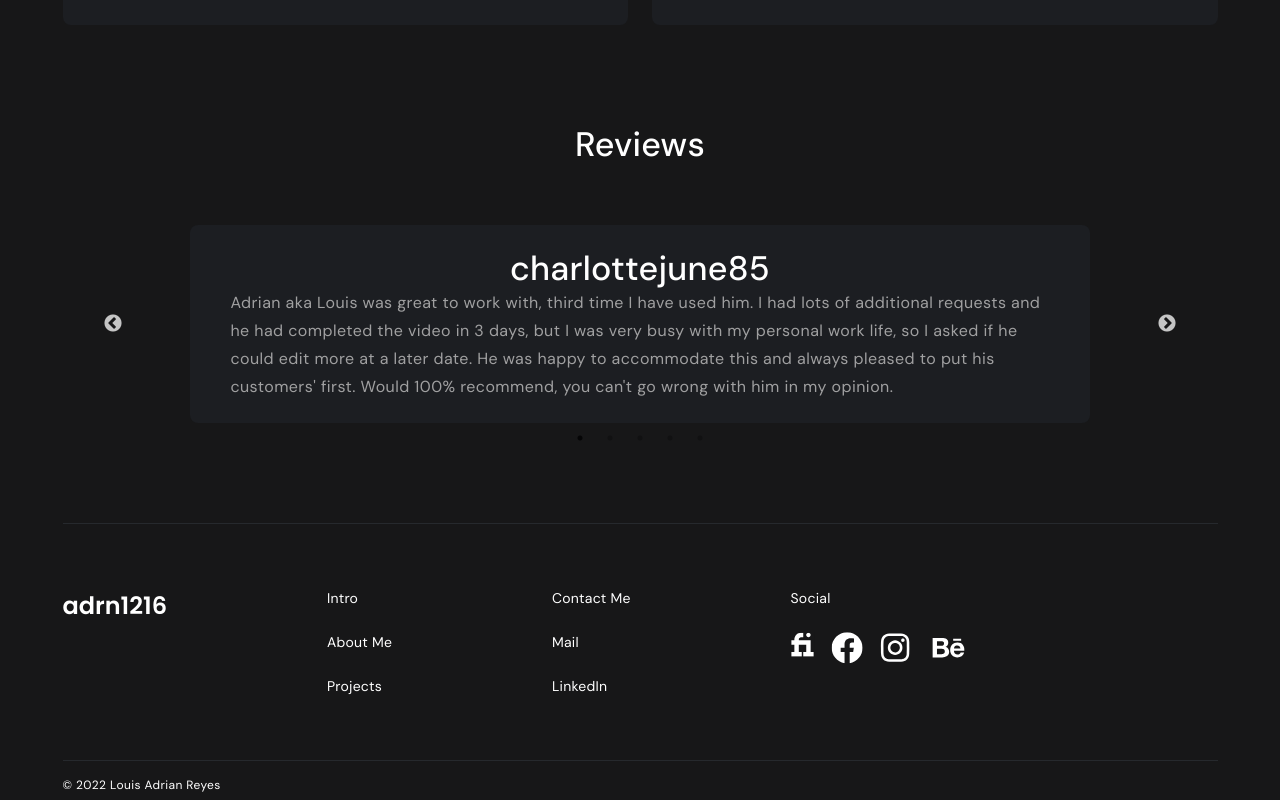
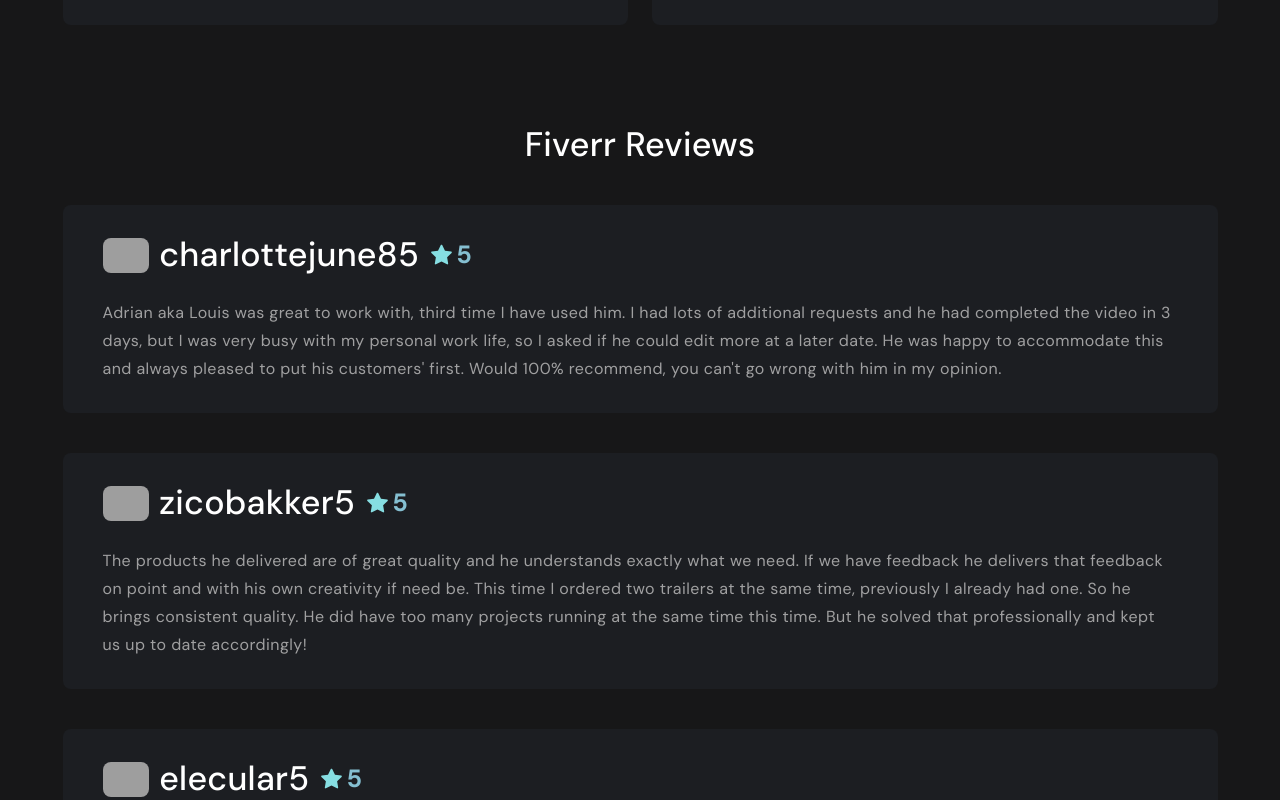
Before and after one commit to adrn1216/portfolio, a React (Create React App) app: page /about in a window 1280 px wide. Shown: the part 1460-2260 px from the top of the page. Built offline with nearby package versions, Linux system fonts and the light colour scheme; grey boxes are pictures that could not be loaded.

Commit message:
added reviews in about me page

```diff
--- a/package.json
+++ b/package.json
@@ -12,9 +12,7 @@
     "react-router": "^6.2.1",
     "react-router-dom": "^6.2.1",
     "react-scripts": "5.0.0",
-    "react-slick": "^0.28.1",
     "react-typing-effect": "^2.0.5",
-    "slick-carousel": "^1.8.1",
     "styled-components": "^5.3.3",
     "web-vitals": "^2.1.0"
   },
--- a/src/App.js
+++ b/src/App.js
@@ -1,6 +1,4 @@
 import "./App.css";
-import "slick-carousel/slick/slick.css";
-import "slick-carousel/slick/slick-theme.css";
 
 import { BrowserRouter as Router, Routes, Route } from "react-router-dom";
 import LandingPage from "./pages/LandingPage";
--- a/src/components/ReviewCard/index.jsx
+++ b/src/components/ReviewCard/index.jsx
@@ -1,10 +1,19 @@
 import { Card } from "./style";
+import { ReactComponent as StarIcon } from "../../assets/svg/star-icon.svg";
 
 const ReviewCard = ({ review }) => {
-  const { name, avatar, description, star, country, published } = review;
+  const { name, avatar, description, star } = review;
+
   return (
     <Card>
-      <h3>{name}</h3>
+      <div>
+        <img src={avatar} alt="avatar from fiverr review" />
+        <h3>{name}</h3>
+        <div>
+          <StarIcon />
+          <p>{star}</p>
+        </div>
+      </div>
       <p>{description}</p>
     </Card>
   );
--- a/src/components/ReviewCard/style.js
+++ b/src/components/ReviewCard/style.js
@@ -1,22 +1,42 @@
 import styled, { css } from "styled-components";
 
 export const Card = styled.div`
-  width: 80%;
-  height: 150px;
-  margin: auto;
   left: 165px;
-  top: 100px;
   border-radius: 8px;
-  padding: 24px 40px;
+  padding: 30px 40px;
   background-color: var(--filler-color);
   font-family: var(--primary-font);
   text-align: left;
   color: var(--gray-color);
-  h3 {
-    font-size: 34px;
-    font-weight: 500;
-    letter-spacing: 0.25px;
-    margin: 0;
+  div {
+    display: flex;
+    align-items: center;
+    text-align: left;
+    width: 80%;
+    column-gap: 10px;
+    img {
+      background-color: var(--filler-color);
+      border-radius: 8px;
+      object-fit: cover;
+      height: 35px;
+    }
+    h3 {
+      width: fit-content;
+      font-size: 34px;
+      font-weight: 500;
+      letter-spacing: 0.25px;
+      margin: 0;
+    }
+    div {
+      display: flex;
+      column-gap: 2px;
+      p {
+        color: var(--accent-color);
+        font-weight: 900;
+        font-size: 25px;
+        margin: 0;
+      }
+    }
   }
   p {
     font-size: 16px;
--- a/src/constant.js
+++ b/src/constant.js
@@ -59,7 +59,6 @@
       "Adrian aka Louis was great to work with, third time I have used him. I had lots of additional requests and he had completed the video in 3 days, but I was very busy with my personal work life, so I asked if he could edit more at a later date. He was happy to accommodate this and always pleased to put his customers' first.\n\nWould 100% recommend, you can't go wrong with him in my opinion.",
     star: "5",
     country: "United Kingdom",
-    published: "",
   },
   {
     name: "zicobakker5",
@@ -69,7 +68,6 @@
       "The products he delivered are of great quality and he understands exactly what we need. If we have feedback he delivers that feedback on point and with his own creativity if need be. This time I ordered two trailers at the same time, previously I already had one. So he brings consistent quality. \n\nHe did have too many projects running at the same time this time. But he solved that professionally and kept us up to date accordingly!",
     star: "5",
     country: "Netherlands",
-    published: "",
   },
   {
     name: "elecular5",
@@ -79,7 +77,6 @@
       "this is my second buy from adrn1216 and I really liked his ads. he was very communicative and delivered High quality videos. he also accommodated all of my requested changes",
     star: "5",
     country: "Germany",
-    published: "",
   },
   {
     name: "garretx5",
@@ -89,7 +86,6 @@
       "First time using fiveer, dude was chilled, easy to get along with. Well look at the video, im satisfied, so should you.",
     star: "5",
     country: "China",
-    published: "",
   },
   {
     name: "charlottejune85",
@@ -99,6 +95,5 @@
       "Second time using Adrian, he is very communicative and allows time for editing if required.\n\nAlways going the extra mile to ensure 100% satisfaction!\nDo use him for editing your videos, you will not be disappointed with the end result, in my opinion.",
     star: "5",
     country: "United Kingdom",
-    published: "",
   },
 ];
--- a/src/pages/About/index.jsx
+++ b/src/pages/About/index.jsx
@@ -4,16 +4,7 @@
 import ReviewCard from "../../components/ReviewCard";
 import profile from "../../assets/webp/profile-picture.webp";
 import { reviews, skills } from "../../constant";
-import { getSellerReviews } from "../../api";
-import Slider from "react-slick";
-
-var settings = {
-  dots: true,
-  infinite: true,
-  speed: 500,
-  slidesToShow: 1,
-  slidesToScroll: 1,
-};
+// import { getSellerReviews } from "../../api";
 
 const About = () => {
   // const [reviews, setReviews] = useState([]);
@@ -82,12 +73,10 @@
         </div>
       </Skills>
       <Reviews>
-        <h3>Reviews</h3>
-        <Slider {...settings}>
-          {reviews.map((item) => {
-            return <ReviewCard review={item} />;
-          })}
-        </Slider>
+        <h3>Fiverr Reviews</h3>
+        {reviews.map((item) => {
+          return <ReviewCard review={item} />;
+        })}
       </Reviews>
     </Fragment>
   );
--- a/src/pages/About/style.js
+++ b/src/pages/About/style.js
@@ -67,7 +67,6 @@
 `;
 
 export const Reviews = styled.section`
-  width: 80%;
   max-width: 1155px;
   margin: auto;
   padding: 0 20px;
@@ -82,7 +81,7 @@
     text-align: center;
   }
   > div {
-    margin-top: 60px;
+    margin-top: 40px;
     display: flex;
     flex-wrap: wrap;
     gap: 24px;
```
Also changed, not shown: src/assets/svg/star-icon.svg (added), 1 other file (tests, documents, lock files or other folders).
